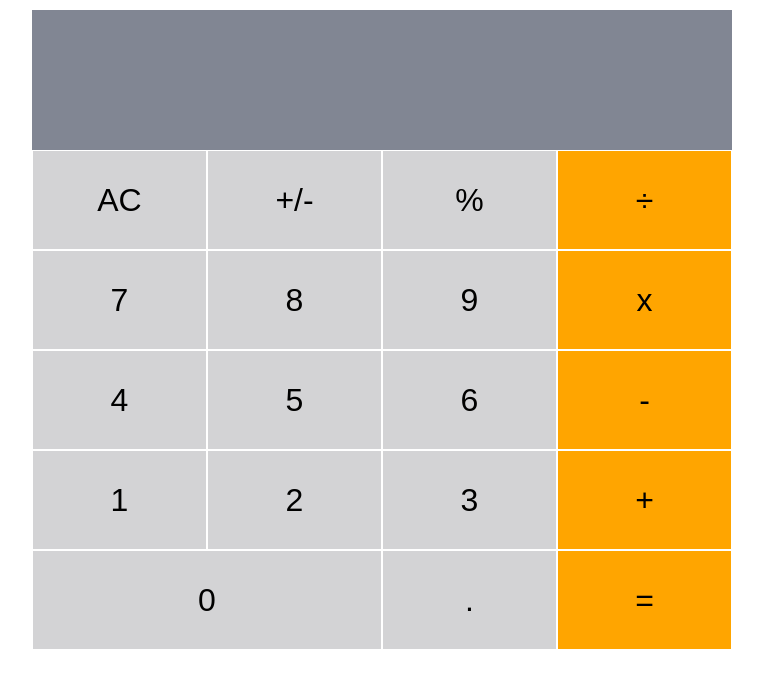
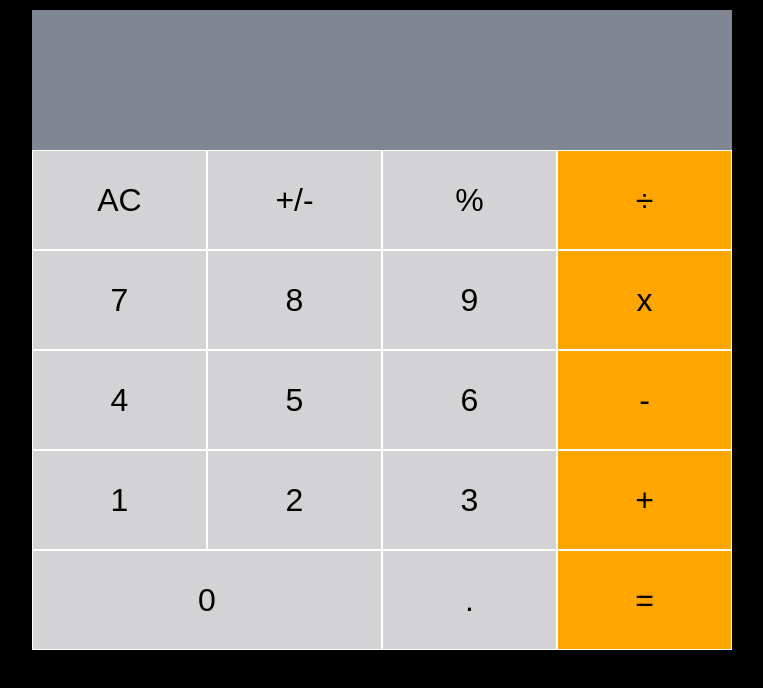
Before and after one commit to jucora/Calculator, a React (Create React App) app: page / in a window 1280 px wide. Shown: the top 688 px of the page, without its empty margins (258-1021 px from the left). Built offline with nearby package versions, Linux system fonts and the light colour scheme.

Commit message:
Fix console error by converting the returned value to string when getting a percentage for only one value

```diff
--- a/src/components/App.js
+++ b/src/components/App.js
@@ -22,7 +22,6 @@ export default class App extends Component {
       total: buttonName,
       next: null,
       displayText: buttonName,
-      afterResult: false,
     });
   }
 
@@ -89,7 +88,7 @@ export default class App extends Component {
     let { total } = this.state;
     if (total && next && displayText !== "") {
       total = calculate({ total, next }, operation);
-      this.setState({ displayText: "= " + total.toString() });
+      this.setState({ displayText: `= ${total.toString()}` });
       this.setState({
         total: null,
         next: null,
@@ -104,7 +103,9 @@ export default class App extends Component {
       });
     }
     if (total && !next && displayText.slice(-1) === "%") {
-      this.setState({ displayText: calculate({ total, next }, "%") });
+      this.setState({
+        displayText: calculate({ total, next }, "%").toString(),
+      });
     }
     setTimeout(() => {
       this.setState({ total: null, next: null, displayText: "" });
--- a/src/css/style.scss
+++ b/src/css/style.scss
@@ -2,6 +2,9 @@ $displayBackground: #818693;
 $whiteColor: #fff;
 $generalHeight: 100px;
 $generalWidth: 700px;
+
+body {
+  background: black;
 
   .app {
     margin: 0 auto;
@@ -37,3 +40,4 @@ $generalWidth: 700px;
       }
     }
   }
+}
```
Lines whose indentation alone changed are shown as unchanged.
